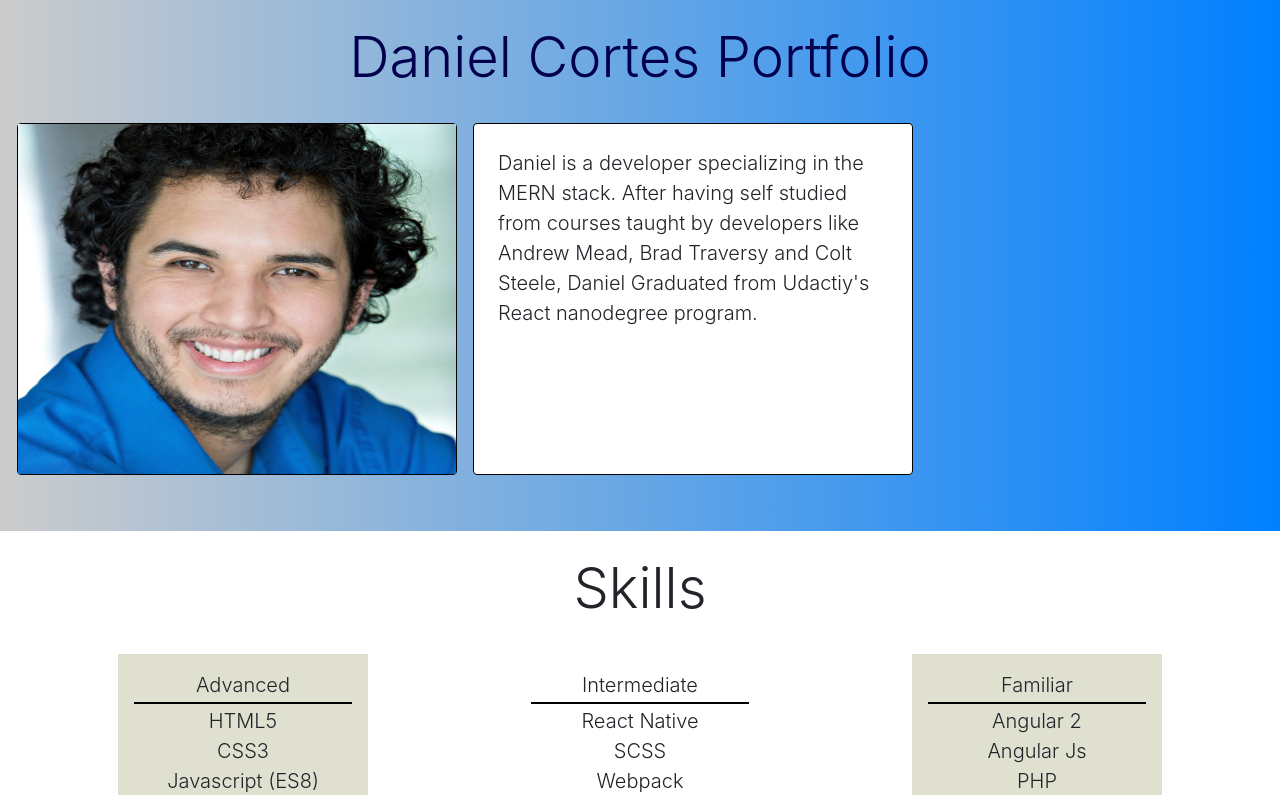
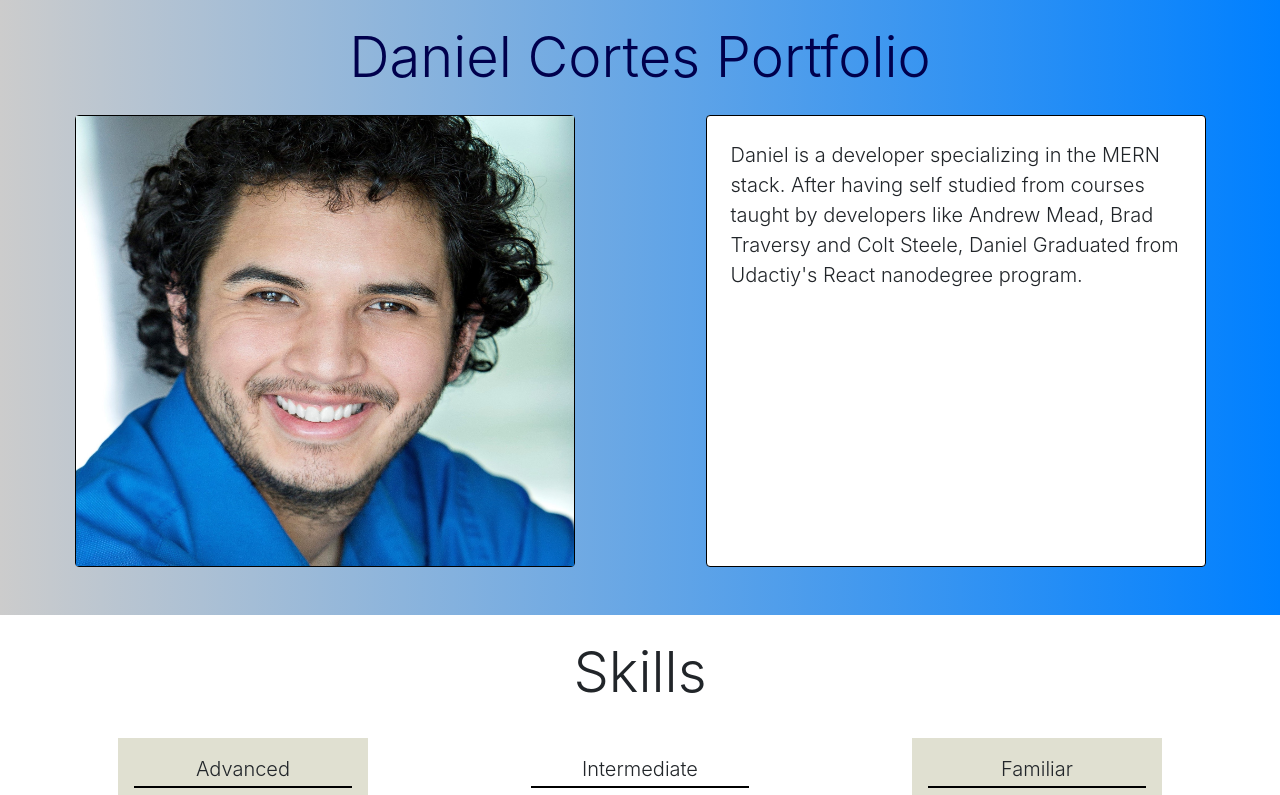
Before and after one commit to DanielCortesTX/Portfolio-site, a React (Create React App) app: page / in a window 1280 px wide. Shown: the top 795 px of the page. Built offline with nearby package versions, Linux system fonts and the light colour scheme.

Commit message:
feat: Adjusted max-width for about

```diff
--- a/src/App.css
+++ b/src/App.css
@@ -1,8 +1,8 @@
-
+/*
 .App {
   text-align: center;
   margin: 0px;
-}
+} */
 
 .App-logo {
   animation: App-logo-spin infinite 20s linear;
--- a/src/App.js
+++ b/src/App.js
@@ -32,7 +32,6 @@ class App extends Component {
         <Skills />
         {this.state.loading && <Loading />}
         {!this.state.loading && <Projects sites={this.state.activeSites}/>}
-
         <Footer />
       </div>
     );
--- a/src/components/About.js
+++ b/src/components/About.js
@@ -4,17 +4,19 @@ import main from '../images/main.jpg'
 export default function About() {
   return (
     <div className="about-gradient p-4">
-      <div className="">
-        <h1 className="display-4 mb-4 text-center" id="header">Daniel Cortes Portfolio</h1>
-        <div className="row mt-2 mb-4 about">
-          <div className="col-12 col-md-5 col-lg-6 card boundary m-2 about-mod">
+        <div className="row text-center">
+          <h1 className="display-4 mb-4 col-12" id="header">Daniel Cortes Portfolio</h1>
+        </div>
+
+        <div className="row mb-4 about">
+          <div className="col-10 col-md-5 card boundary about-mod">
             <img src={main} alt="No available" className="main-image-sizing"/>
           </div>
-          <div className="col-12 col-md-5 col-lg-6 card boundary half-and-half m-2 about-mod">
+          <div className="col-10 col-md-5  card boundary half-and-half  about-mod">
             <p className="p-4 lead">Daniel is a developer specializing in the MERN stack. After having self studied from courses taught by developers like Andrew Mead, Brad Traversy and Colt Steele, Daniel Graduated from Udactiy's React nanodegree program. </p>
           </div>
         </div>
-      </div>
+
     </div>
   )
 }
--- a/src/index.css
+++ b/src/index.css
@@ -12,11 +12,6 @@ body {
   margin: 0;
   padding: 0;
 }
-/*
-.App {
-  text-align: center;
-  margin: 0px;
-} */
 
 code {
   font-family: source-code-pro, Menlo, Monaco, Consolas, "Courier New",
@@ -143,14 +138,13 @@ code {
 
 .about-gradient {
   background-image: linear-gradient(to right, #cccccc, #0080ff);
-  margin: 0px;
 }
 
 .about {
   display: flex;
   flex-direction: row;
   flex-wrap: wrap;
-  /* justify-content: space-around; */
+  justify-content: space-around;
 }
 
 .half-and-half {
@@ -158,12 +152,12 @@ code {
 }
 
 .about-mod {
-  max-width: 440px;
-  padding: 0
+  max-width: 500px;
+  padding: 0;
 }
 
 .main-image-sizing {
-  height: 350px;
+  height: 450px;
   background-size: 100%
 }
 
--- a/src/utils/_DATA.js
+++ b/src/utils/_DATA.js
@@ -9,7 +9,7 @@ let activeSites = [
     tech: ['react', 'redux', 'mongodb', 'node.js']
   },
   {
-    image: require('../images/mernBlog.png'),
+    image: require('../images/jsRecipe.png'),
     title: "Javascript Recipe App",
     description: "A recipe making application built off of javascript only. Web pack and babel to optimize functionality. Local storage is used for data. Styled with bootstrap 4 and some custom modifications.",
     link: "https://eager-hermann-f38d2c.netlify.com/",
```
